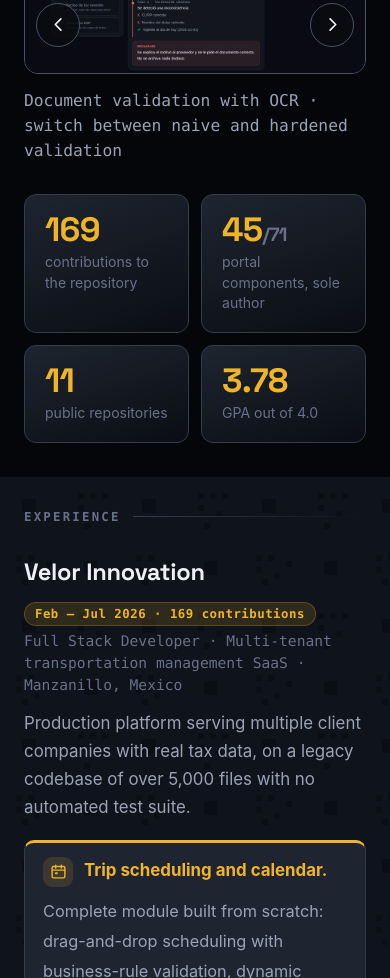
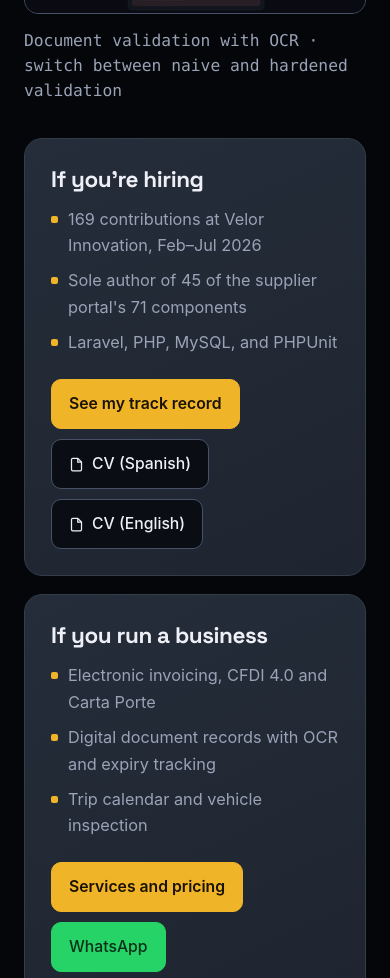
Before and after one commit to FernandoUribeT/FernandoUribeT.github.io, a plain HTML site: page en/index.html in a window 390 px wide. Shown: the part 1022-2000 px from the top of the page. Drawn offline with Linux system fonts and the light colour scheme.

Commit message:
feat: add audience doors to the portfolio hero

```diff
--- a/en/index.html
+++ b/en/index.html
@@ -223,6 +223,19 @@ section:last-of-type{margin-bottom:40px}
 .stat b i{font-style:normal;font-size:1.0625rem;color:var(--fg-faint)}
 .stat span{display:block;color:var(--fg-faint);font-size:0.7812rem;line-height:1.45}
 
+/* two doors: hiring and business */
+.doors{display:grid;grid-template-columns:1fr 1fr;gap:18px;margin-top:34px}
+.door{position:relative;border:1px solid var(--line);border-radius:18px;padding:28px 26px 26px;background:linear-gradient(155deg,var(--card-2),var(--card));display:flex;flex-direction:column;gap:13px;transition:transform .25s var(--ease),border-color .25s var(--ease),box-shadow .25s var(--ease)}
+.door:hover{transform:translateY(-4px);border-color:var(--line-2);box-shadow:0 14px 40px -18px var(--sombra)}
+.door h2{font:700 clamp(1.25rem,2.6vw,1.5rem)/1.15 var(--display);letter-spacing:-.02em;margin:0;text-wrap:balance}
+.door ul{margin:0;padding:0;list-style:none;display:grid;gap:8px}
+.door li{display:flex;gap:10px;color:var(--fg-dim);font-size:0.9062rem}
+.door li::before{content:"";flex:none;width:7px;height:7px;margin-top:.62em;border-radius:2px;background:var(--accent)}
+.door .acts{display:flex;flex-wrap:wrap;gap:10px;margin-top:auto;padding-top:10px}
+html.a11y-contraste .door{border-width:2px}
+html.a11y-quieto .door{transition:none}
+@media(max-width:680px){.doors{grid-template-columns:1fr}}
+
 /* ritmo: seccion con fondo tenue */
 
 
@@ -393,8 +406,6 @@ footer .pie{max-width:62ch;margin-left:auto;margin-right:auto}
       <button class="btn primary" id="copyBtn" data-mail="uribetrujillof7@gmail.com"><svg viewBox="0 0 24 24" fill="none" stroke="currentColor" stroke-width="2"><rect x="2" y="4" width="20" height="16" rx="2"/><path d="m2 7 10 6 10-6"/></svg>Copy email</button>
       <a class="btn" href="https://github.com/FernandoUribeT"><svg class="gh" style="fill:currentColor" viewBox="0 0 16 16"><path d="M8 0C3.58 0 0 3.58 0 8c0 3.54 2.29 6.53 5.47 7.59.4.07.55-.17.55-.38 0-.19-.01-.82-.01-1.49-2.01.37-2.53-.49-2.69-.94-.09-.23-.48-.94-.82-1.13-.28-.15-.68-.52-.01-.53.63-.01 1.08.58 1.23.82.72 1.21 1.87.87 2.33.66.07-.52.28-.87.51-1.07-1.78-.2-3.64-.89-3.64-3.95 0-.87.31-1.59.82-2.15-.08-.2-.36-1.02.08-2.12 0 0 .67-.21 2.2.82.64-.18 1.32-.27 2-.27s1.36.09 2 .27c1.53-1.04 2.2-.82 2.2-.82.44 1.1.16 1.92.08 2.12.51.56.82 1.27.82 2.15 0 3.07-1.87 3.75-3.65 3.95.29.25.54.73.54 1.48 0 1.07-.01 1.93-.01 2.2 0 .21.15.46.55.38A8.01 8.01 0 0 0 16 8c0-4.42-3.58-8-8-8z"/></svg>GitHub</a>
       <a class="btn" href="https://www.linkedin.com/in/fernandouribetrujillo/">LinkedIn</a>
-      <a class="btn" href="/Fernando_Uribe_CV_ES.pdf"><svg viewBox="0 0 24 24" fill="none" stroke="currentColor" stroke-width="2"><path d="M14 2H6a2 2 0 0 0-2 2v16a2 2 0 0 0 2 2h12a2 2 0 0 0 2-2V8z"/><path d="M14 2v6h6"/></svg>CV (Spanish)</a>
-      <a class="btn" href="/Fernando_Uribe_CV.pdf"><svg viewBox="0 0 24 24" fill="none" stroke="currentColor" stroke-width="2"><path d="M14 2H6a2 2 0 0 0-2 2v16a2 2 0 0 0 2 2h12a2 2 0 0 0 2-2V8z"/><path d="M14 2v6h6"/></svg>CV (English)</a>
     </div>
       </div>
       <div class="carrusel rv" aria-roledescription="carrusel">
@@ -408,6 +419,33 @@ footer .pie{max-width:62ch;margin-left:auto;margin-right:auto}
         <button type="button" class="flecha der" aria-label="Next demo"><svg viewBox="0 0 24 24" stroke-linecap="round" stroke-linejoin="round"><path d="M9 5l7 7-7 7"/></svg></button>
         <p class="pie-dia" aria-live="polite">Trip calendar · nine sample events, direct drag, and a compact info card</p>
       </div>
+      </div>
+      <div class="doors rv">
+        <article class="door">
+          <h2>If you're hiring</h2>
+          <ul>
+            <li>169 contributions at Velor Innovation, Feb–Jul 2026</li>
+            <li>Sole author of 45 of the supplier portal's 71 components</li>
+            <li>Laravel, PHP, MySQL, and PHPUnit</li>
+          </ul>
+          <div class="acts">
+            <a class="btn primary" href="#experiencia">See my track record</a>
+            <a class="btn" href="/Fernando_Uribe_CV_ES.pdf"><svg viewBox="0 0 24 24" fill="none" stroke="currentColor" stroke-width="2"><path d="M14 2H6a2 2 0 0 0-2 2v16a2 2 0 0 0 2 2h12a2 2 0 0 0 2-2V8z"/><path d="M14 2v6h6"/></svg>CV (Spanish)</a>
+            <a class="btn" href="/Fernando_Uribe_CV.pdf"><svg viewBox="0 0 24 24" fill="none" stroke="currentColor" stroke-width="2"><path d="M14 2H6a2 2 0 0 0-2 2v16a2 2 0 0 0 2 2h12a2 2 0 0 0 2-2V8z"/><path d="M14 2v6h6"/></svg>CV (English)</a>
+          </div>
+        </article>
+        <article class="door">
+          <h2>If you run a business</h2>
+          <ul>
+            <li>Electronic invoicing, CFDI 4.0 and Carta Porte</li>
+            <li>Digital document records with OCR and expiry tracking</li>
+            <li>Trip calendar and vehicle inspection</li>
+          </ul>
+          <div class="acts">
+            <a class="btn primary" href="/servicios/">Services and pricing</a>
+            <a class="btn wa" href="https://wa.me/525659304558" target="_blank" rel="noopener">WhatsApp</a>
+          </div>
+        </article>
       </div>
       <div class="stats rv">
       <div class="stat"><b>169</b><span>contributions to the repository</span></div>
```
Also changed, not shown: index.html (+40 -2 lines), pruebas/hero-puertas.test.js (added, +93 -0 lines).
